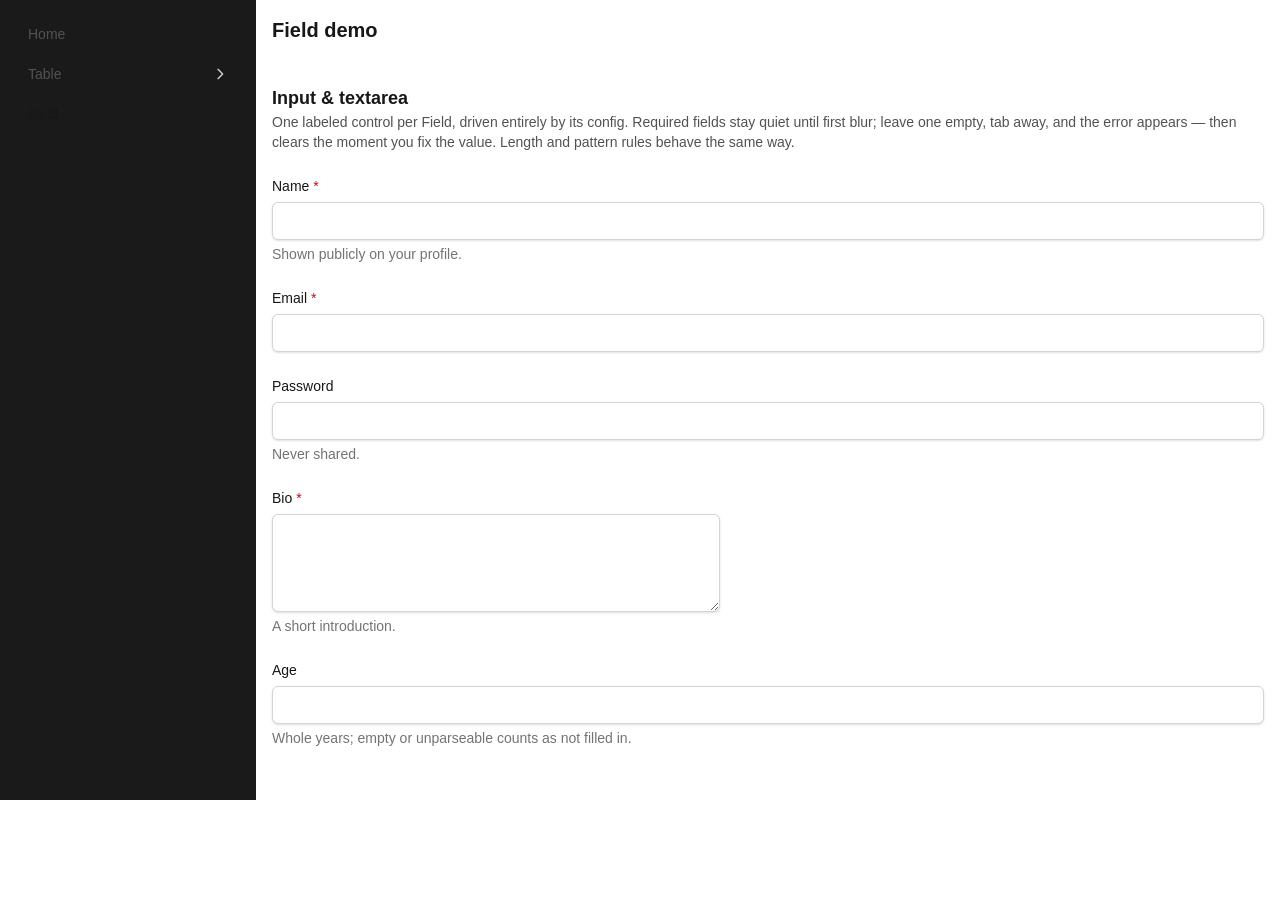
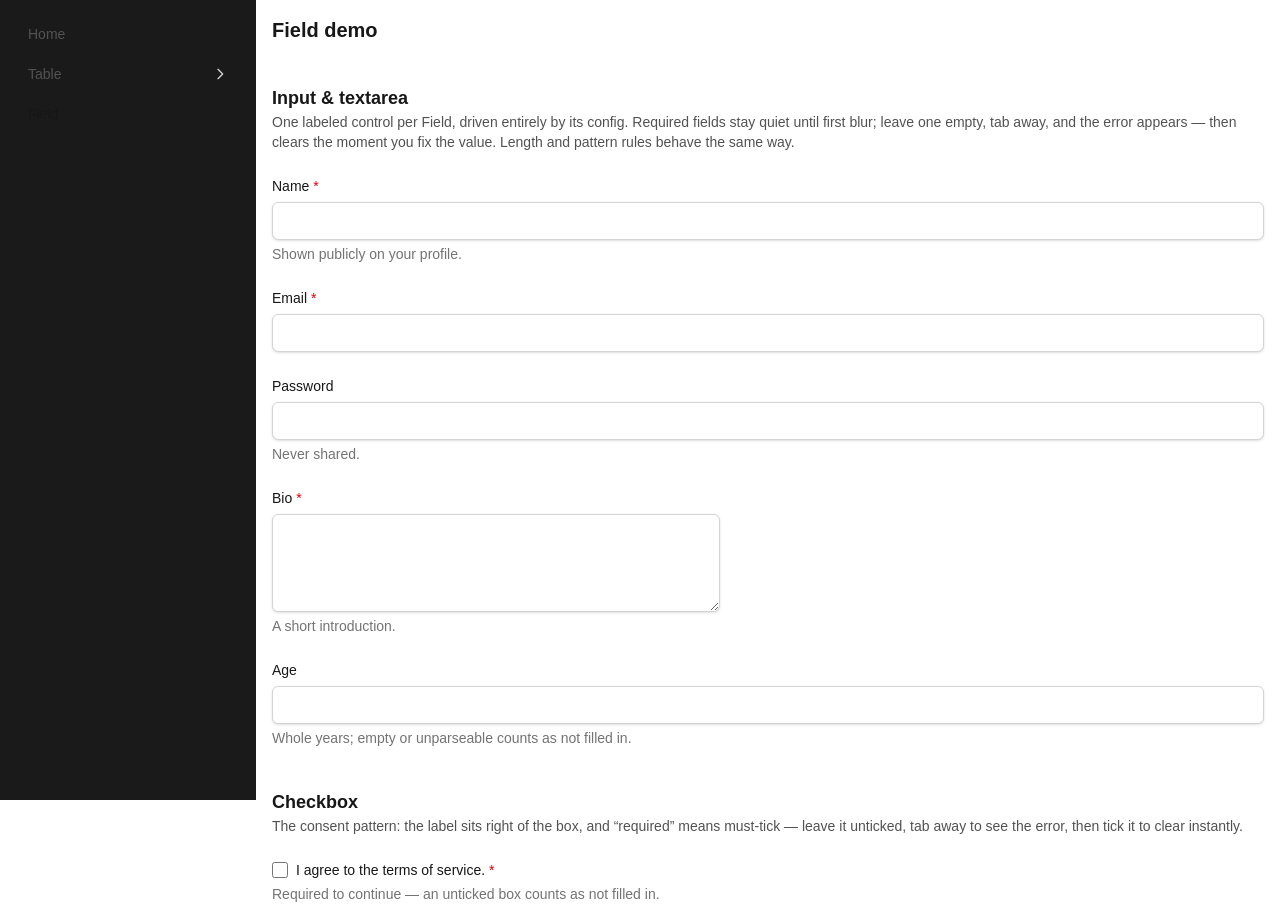
Before and after one commit to ShimaVaghei/nextjs-toolkit, a Next.js app: page /field in a window 1280 px wide. Before the commit the page ends 800 px from the top, so only its background shows below. Built offline with nearby package versions, Linux system fonts and the light colour scheme.

Commit message:
Add checkbox Field kind with consent pattern (#13)

```diff
--- a/app/field/page.tsx
+++ b/app/field/page.tsx
@@ -9,6 +9,7 @@ export default function FieldDemoPage() {
   const [password, setPassword] = useState("");
   const [bio, setBio] = useState("");
   const [age, setAge] = useState<number | "">("");
+  const [consent, setConsent] = useState(false);
 
   const nameConfig: FieldConfig = {
     kind: "input",
@@ -62,6 +63,17 @@ export default function FieldDemoPage() {
     validator: { min: { value: 0, message: "Age cannot be negative." }, max: 120 },
   };
 
+  const consentConfig: FieldConfig = {
+    kind: "checkbox",
+    label: "I agree to the terms of service.",
+    hint: "Required to continue — an unticked box counts as not filled in.",
+    value: consent,
+    onValueChange: (value) => setConsent(value === true),
+    validator: {
+      required: { value: true, message: "You must accept the terms." },
+    },
+  };
+
   return (
     <div className="space-y-10">
       <header>
@@ -88,6 +100,20 @@ export default function FieldDemoPage() {
         <Field config={bioConfig} />
         <Field config={ageConfig} />
       </section>
+
+      <section className="space-y-6">
+        <div>
+          <h2 className="text-lg font-semibold text-neutral-900 dark:text-neutral-100">
+            Checkbox
+          </h2>
+          <p className="text-sm text-neutral-600 dark:text-neutral-400">
+            The consent pattern: the label sits right of the box, and
+            &ldquo;required&rdquo; means must-tick — leave it unticked, tab
+            away to see the error, then tick it to clear instantly.
+          </p>
+        </div>
+        <Field config={consentConfig} />
+      </section>
     </div>
   );
 }
--- a/components/Field.tsx
+++ b/components/Field.tsx
@@ -3,10 +3,10 @@
 import { useEffect, useId, useImperativeHandle, useRef, useState } from "react";
 import type { ChangeEvent, Ref } from "react";
 
-export type FieldKind = "input" | "textarea";
+export type FieldKind = "input" | "textarea" | "checkbox";
 export type InputType = "text" | "email" | "password" | "number";
 
-export type FieldValue = string | number;
+export type FieldValue = string | number | boolean;
 
 export type RequiredRule = boolean | { value: boolean; message: string };
 export type MinRule = number | { value: number; message: string };
@@ -66,6 +66,18 @@ const HINT_CLASS = "mt-1 text-sm text-neutral-500 dark:text-neutral-400";
 const ERROR_CLASS =
   "mt-1 text-sm font-semibold text-red-600 dark:text-red-400";
 
+const CHECKBOX_ROW_CLASS = "mt-1.5 flex items-center";
+
+const CHECKBOX_CLASS =
+  "size-4 shrink-0 rounded border border-neutral-300 bg-white accent-neutral-900 " +
+  "focus:outline-none focus:ring-2 focus:ring-neutral-500/30 disabled:cursor-not-allowed " +
+  "disabled:bg-neutral-100 disabled:accent-neutral-400 " +
+  "dark:border-neutral-700 dark:bg-neutral-900 dark:accent-neutral-100 " +
+  "dark:focus:ring-neutral-400/30 dark:disabled:bg-neutral-800";
+
+const CHECKBOX_LABEL_CLASS =
+  "ml-2 text-sm font-medium text-neutral-900 dark:text-neutral-100";
+
 type Constraint<T> = T | { value: T; message: string };
 
 function isConstraintPair<T>(
@@ -111,12 +123,12 @@ function coerceNumberInput(raw: string): FieldValue {
   return raw.trim() === "" ? "" : Number(raw);
 }
 
-/** Textual rules fit textarea and non-number inputs. */
+/** Textual rules fit textarea and non-number inputs — never a checkbox. */
 function fitsTextualRules(
   kind: FieldKind,
   inputType: InputType | undefined,
 ): boolean {
-  return kind === "textarea" || !isNumberInput(kind, inputType);
+  return kind === "textarea" || (kind === "input" && !isNumberInput(kind, inputType));
 }
 
 type RuleName = keyof Validator;
@@ -150,7 +162,8 @@ function ruleFits(
 
 /**
  * Empty semantics: null/undefined/"" everywhere, whitespace-only for textual
- * kinds (trimmed for testing only), NaN on number inputs at runtime.
+ * kinds (trimmed for testing only), NaN on number inputs at runtime, and
+ * `false` for checkbox — required means must-tick (the consent pattern).
  */
 function isEmpty(value: FieldValue): boolean {
   if (value === null || value === undefined) {
@@ -158,6 +171,9 @@ function isEmpty(value: FieldValue): boolean {
   }
   if (typeof value === "number") {
     return Number.isNaN(value);
+  }
+  if (typeof value === "boolean") {
+    return value === false;
   }
   return value.trim() === "";
 }
@@ -314,10 +330,24 @@ export function Field({
   const rule = validator?.required;
   const isRequired = rule !== undefined && requiredConstraint(rule).isRequired;
 
+  const requiredMarker = isRequired && (
+    <>
+      {" "}
+      <span aria-hidden="true" className="text-red-600 dark:text-red-400">
+        *
+      </span>{" "}
+      <span className="sr-only">(required)</span>
+    </>
+  );
+
   const handleChange = (
     event: ChangeEvent<HTMLInputElement | HTMLTextAreaElement>,
   ) => {
-    const next = isNumberInput(kind, inputType)
+    const next =
+      kind === "checkbox"
+        ? // Only a checkbox input renders this branch, so the target carries checked.
+          (event.target as HTMLInputElement).checked
+        : isNumberInput(kind, inputType)
           ? coerceNumberInput(event.target.value)
           : event.target.value;
     onValueChange(next);
@@ -341,24 +371,38 @@ export function Field({
   };
 
   // NaN displays as Empty; React would otherwise stringify it into the control.
-  const displayValue =
-    isNumberInput(kind, inputType) && typeof value === "number" && Number.isNaN(value)
+  // Checkboxes render `checked` instead, so booleans never reach this value.
+  const displayValue: string | number =
+    typeof value === "boolean"
+      ? ""
+      : isNumberInput(kind, inputType) &&
+          typeof value === "number" &&
+          Number.isNaN(value)
         ? ""
         : value;
 
   return (
     <div className={className}>
+      {kind === "checkbox" ? (
+        <div className={CHECKBOX_ROW_CLASS}>
+          <input
+            {...controlProps}
+            type="checkbox"
+            checked={value === true}
+            onChange={handleChange}
+            onBlur={handleBlur}
+            className={CHECKBOX_CLASS}
+          />
+          <label htmlFor={controlId} className={CHECKBOX_LABEL_CLASS}>
+            {label}
+            {requiredMarker}
+          </label>
+        </div>
+      ) : (
+        <>
           <label htmlFor={controlId} className={LABEL_CLASS}>
             {label}
-        {isRequired && (
-          <>
-            {" "}
-            <span aria-hidden="true" className="text-red-600 dark:text-red-400">
-              *
-            </span>{" "}
-            <span className="sr-only">(required)</span>
-          </>
-        )}
+            {requiredMarker}
           </label>
 
           {kind === "input" ? (
@@ -380,6 +424,8 @@ export function Field({
               className={`${CONTROL_CLASS} resize-y`}
             />
           )}
+        </>
+      )}
 
       <p id={hintId} className={HINT_CLASS}>
         {hint}
```
Also changed, not shown: 1 other file (tests, documents, lock files or other folders). Lines whose indentation alone changed are shown as unchanged.
